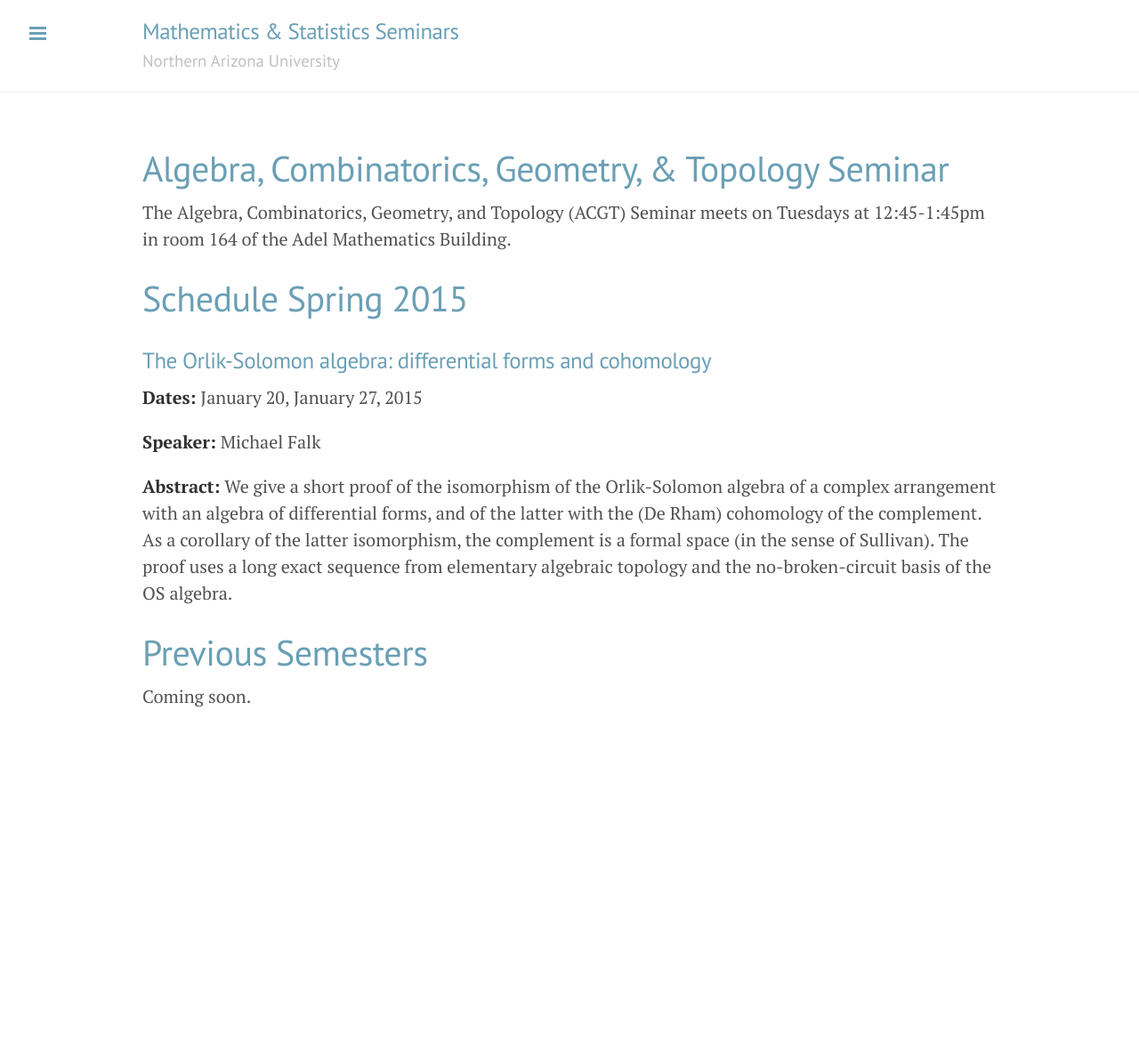
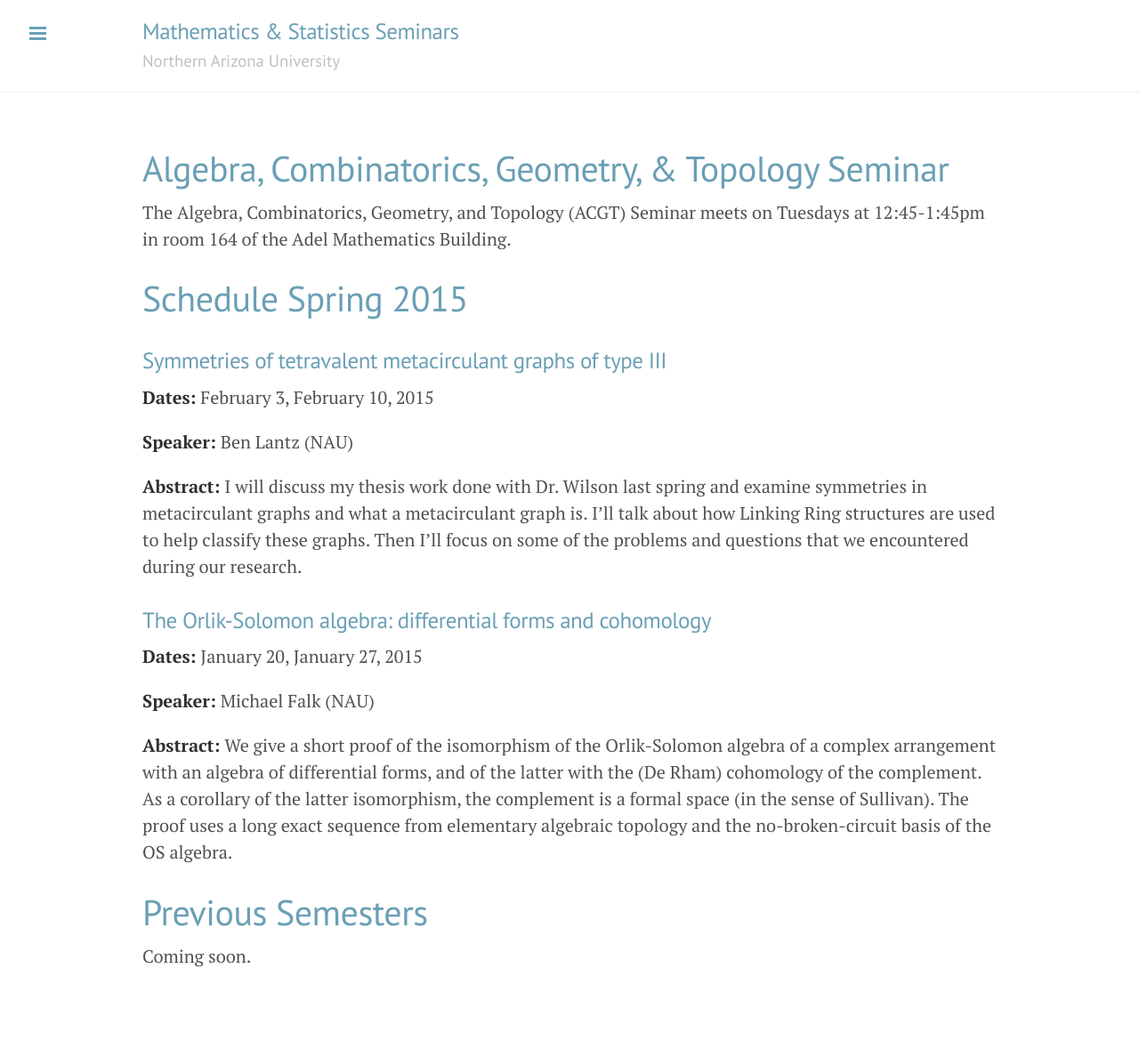
Before and after one commit to NAUMathStat/seminars, a Jekyll site: the page built from acgtSpring2015.md, in a window 1280 px wide. Shown: the whole page at 89% size. Built offline with Jekyll 4.4.1, drawn with Linux system fonts in a browser that asks for light colours; Markdown is read by kramdown in place of the engine named in the settings; before the commit the page ends 900 px from its top, so only the background shows below that.

Commit message:
Updates to ACGT

```diff
--- a/acgtSpring2015.md
+++ b/acgtSpring2015.md
@@ -7,11 +7,19 @@ The Algebra, Combinatorics, Geometry, and Topology (ACGT) Seminar meets on Tuesd
 
 # Schedule Spring 2015 #
 
+### Symmetries of tetravalent metacirculant graphs of type III ###
+
+**Dates:** February 3, February 10, 2015
+
+**Speaker:** Ben Lantz (NAU)
+
+**Abstract:** I will discuss my thesis work done with Dr. Wilson last spring and examine symmetries in metacirculant graphs and what a metacirculant graph is. I'll talk about how Linking Ring structures are used to help classify these graphs. Then I'll focus on some of the problems and questions that we encountered during our research.
+
 ### The Orlik-Solomon algebra: differential forms and cohomology ###
 
 **Dates:** January 20, January 27, 2015
 
-**Speaker:** Michael Falk
+**Speaker:** Michael Falk (NAU)
 
 **Abstract:** We give a short proof of the isomorphism of the Orlik-Solomon algebra of a complex arrangement with an algebra of differential forms, and of the latter with the (De Rham) cohomology of the complement. As a corollary of the latter isomorphism, the complement is a formal space (in the sense of Sullivan). The proof uses a long exact sequence from elementary algebraic topology and the no-broken-circuit basis of the OS algebra.
 
```
